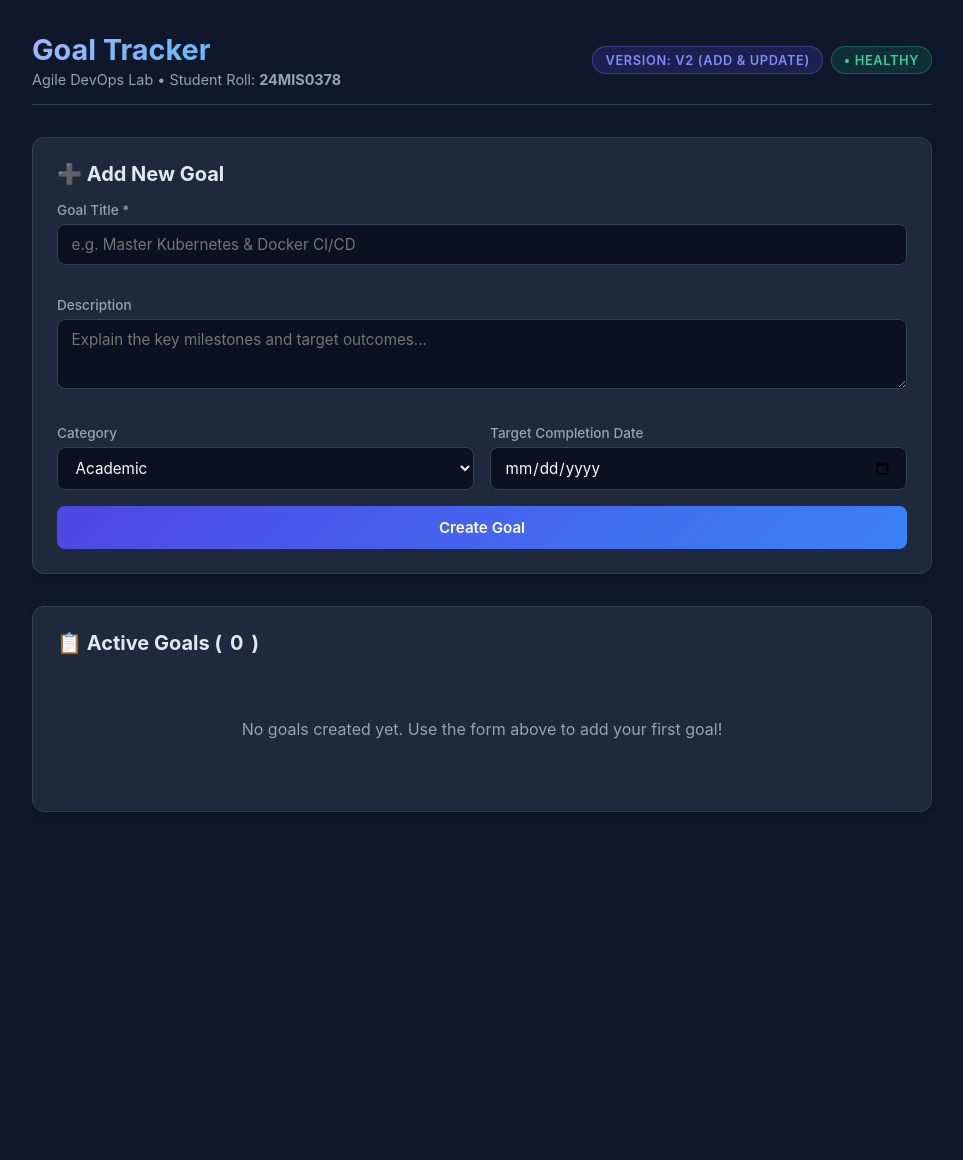
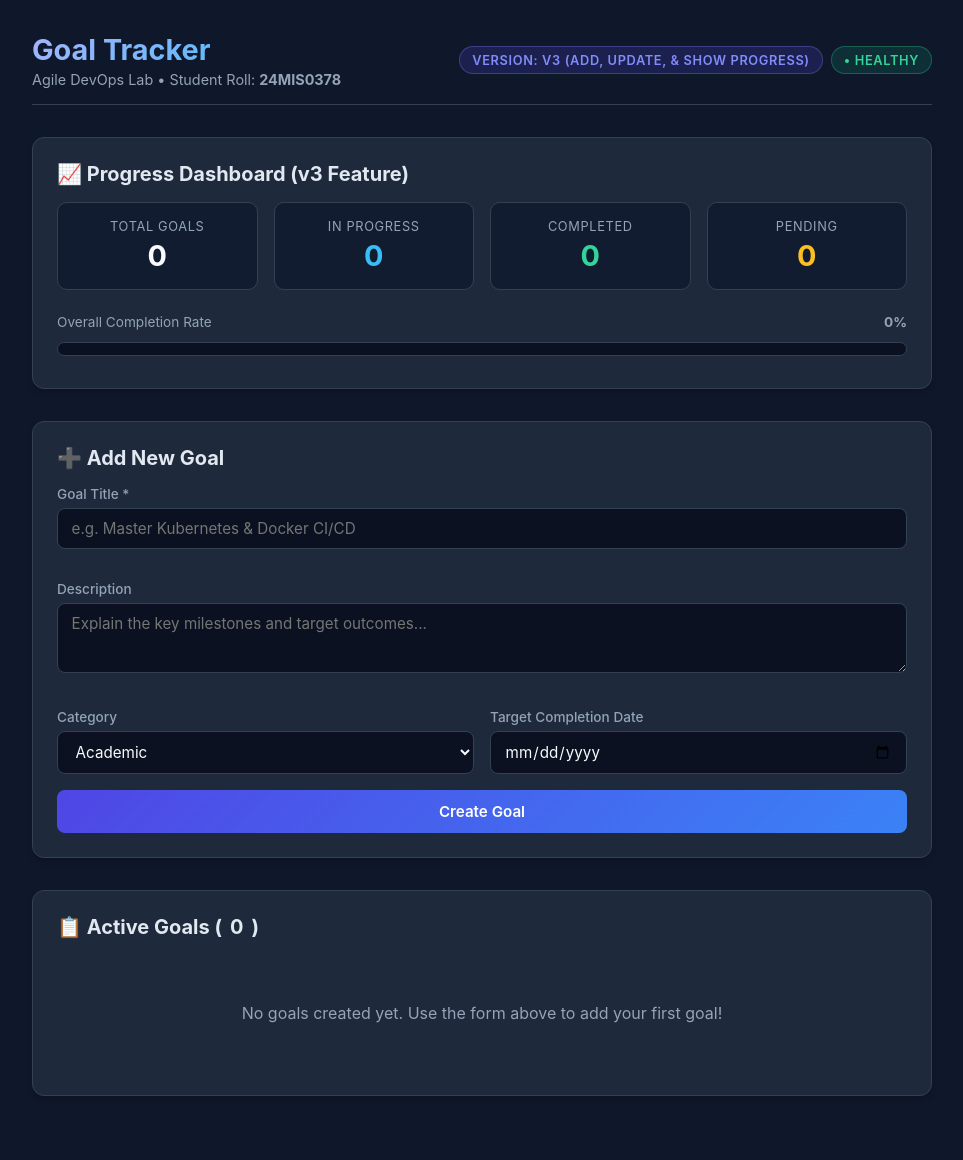
Before and after one commit to VAI-SHALI-B/goal-tracker, a Flask app: page / in a window 1280 px wide. Shown: the whole page, without its empty margins (158-1121 px from the left). Before the commit the page ends 812 px from the top, so only its background shows below. Run offline with Flask 3, Linux system fonts and the light colour scheme; data that the repository does not hold is empty.

Commit message:
feat(v3): View - Show Progress analytics, dashboard, metrics, and test suite

```diff
--- a/app.py
+++ b/app.py
@@ -5,7 +5,7 @@ from flask import Flask, jsonify, request, render_template
 app = Flask(__name__)
 
 # Version identifier for CI/CD tracking (v1, v2, v3)
-APP_VERSION = os.getenv("APP_VERSION", "v2")
+APP_VERSION = os.getenv("APP_VERSION", "v3")
 
 # In-memory store for goals
 goals_db = []
@@ -125,6 +125,46 @@ def update_goal(goal_id):
         "goal": goal
     }), 200
 
+@app.route("/api/progress", methods=["GET"])
+def get_progress():
+    """v3 Feature: View - Show progress."""
+    total = len(goals_db)
+    if total == 0:
+        return jsonify({
+            "version": APP_VERSION,
+            "total_goals": 0,
+            "completed_goals": 0,
+            "in_progress_goals": 0,
+            "pending_goals": 0,
+            "overall_progress_pct": 0,
+            "category_summary": {}
+        }), 200
+
+    completed = sum(1 for g in goals_db if g.get("status") == "Completed")
+    in_progress = sum(1 for g in goals_db if g.get("status") == "In Progress")
+    pending = sum(1 for g in goals_db if g.get("status") == "Pending")
+    total_pct = sum(g.get("progress_pct", 0) for g in goals_db)
+    overall_pct = round(total_pct / total, 1)
+
+    categories = {}
+    for g in goals_db:
+        cat = g.get("category", "General")
+        if cat not in categories:
+            categories[cat] = {"total": 0, "completed": 0}
+        categories[cat]["total"] += 1
+        if g.get("status") == "Completed":
+            categories[cat]["completed"] += 1
+
+    return jsonify({
+        "version": APP_VERSION,
+        "total_goals": total,
+        "completed_goals": completed,
+        "in_progress_goals": in_progress,
+        "pending_goals": pending,
+        "overall_progress_pct": overall_pct,
+        "category_summary": categories
+    }), 200
+
 if __name__ == "__main__":
     port = int(os.getenv("PORT", 5000))
     app.run(host="0.0.0.0", port=port, debug=False)
--- a/templates/index.html
+++ b/templates/index.html
@@ -94,6 +94,55 @@
             align-items: center;
             gap: 0.5rem;
         }
+        /* v3 Progress Dashboard Styles */
+        .stats-grid {
+            display: grid;
+            grid-template-columns: repeat(auto-fit, minmax(180px, 1fr));
+            gap: 1rem;
+            margin-bottom: 1.5rem;
+        }
+        .stat-card {
+            background: #111c30;
+            border: 1px solid var(--card-border);
+            border-radius: 10px;
+            padding: 1rem;
+            text-align: center;
+        }
+        .stat-value {
+            font-size: 1.8rem;
+            font-weight: 700;
+            color: #f8fafc;
+            margin-top: 0.25rem;
+        }
+        .stat-label {
+            font-size: 0.8rem;
+            color: var(--text-muted);
+            text-transform: uppercase;
+            letter-spacing: 0.05em;
+        }
+        .progress-bar-container {
+            background-color: #0b1120;
+            border-radius: 9999px;
+            height: 14px;
+            width: 100%;
+            overflow: hidden;
+            margin: 0.75rem 0 0.5rem 0;
+            border: 1px solid var(--card-border);
+        }
+        .progress-bar-fill {
+            height: 100%;
+            background: linear-gradient(90deg, #38bdf8 0%, #10b981 100%);
+            border-radius: 9999px;
+            width: 0%;
+            transition: width 0.5s ease;
+        }
+        .progress-text {
+            display: flex;
+            justify-content: space-between;
+            font-size: 0.85rem;
+            color: var(--text-muted);
+        }
+
         .form-grid {
             display: grid;
             grid-template-columns: 1fr 1fr;
@@ -238,7 +287,6 @@
             display: none;
             z-index: 1000;
         }
-        /* Modal for v2 Edit Feature */
         .modal-overlay {
             position: fixed;
             top: 0;
@@ -291,10 +339,43 @@
                 <p>Agile DevOps Lab &bull; Student Roll: <strong>24MIS0378</strong></p>
             </div>
             <div class="badge-group">
-                <span class="badge badge-version" id="versionBadge">Version: {{ version }} (Add & Update)</span>
+                <span class="badge badge-version" id="versionBadge">Version: {{ version }} (Add, Update, & Show Progress)</span>
                 <span class="badge badge-health" id="healthBadge">&bull; Healthy</span>
             </div>
         </header>
+
+        <!-- v3 Feature: View - Show Progress Dashboard -->
+        <div class="card">
+            <h2>📈 Progress Dashboard (v3 Feature)</h2>
+            <div class="stats-grid">
+                <div class="stat-card">
+                    <div class="stat-label">Total Goals</div>
+                    <div class="stat-value" id="statTotal">0</div>
+                </div>
+                <div class="stat-card">
+                    <div class="stat-label">In Progress</div>
+                    <div class="stat-value" style="color: #38bdf8;" id="statInProgress">0</div>
+                </div>
+                <div class="stat-card">
+                    <div class="stat-label">Completed</div>
+                    <div class="stat-value" style="color: #34d399;" id="statCompleted">0</div>
+                </div>
+                <div class="stat-card">
+                    <div class="stat-label">Pending</div>
+                    <div class="stat-value" style="color: #fbbf24;" id="statPending">0</div>
+                </div>
+            </div>
+
+            <div>
+                <div class="progress-text">
+                    <span>Overall Completion Rate</span>
+                    <strong id="statOverallPct">0%</strong>
+                </div>
+                <div class="progress-bar-container">
+                    <div class="progress-bar-fill" id="statProgressBar"></div>
+                </div>
+            </div>
+        </div>
 
         <!-- v1 Feature: Add - Create Goal -->
         <div class="card">
@@ -328,7 +409,7 @@
             </form>
         </div>
 
-        <!-- Goals Display with v2 Update Feature -->
+        <!-- Goals Display with v2 Update & v3 Progress Percentage -->
         <div class="card">
             <h2>📋 Active Goals (<span id="goalCount">0</span>)</h2>
             <div id="goalsList" class="goals-container">
@@ -400,6 +481,11 @@
             setTimeout(() => { toast.style.display = "none"; }, 3000);
         }
 
+        async function fetchAll() {
+            await fetchGoals();
+            await fetchProgress();
+        }
+
         async function fetchGoals() {
             try {
                 const res = await fetch("/api/goals");
@@ -408,6 +494,23 @@
                 renderGoals(currentGoals);
             } catch (err) {
                 console.error("Error fetching goals:", err);
+            }
+        }
+
+        async function fetchProgress() {
+            try {
+                const res = await fetch("/api/progress");
+                const data = await res.json();
+                document.getElementById("statTotal").textContent = data.total_goals;
+                document.getElementById("statInProgress").textContent = data.in_progress_goals;
+                document.getElementById("statCompleted").textContent = data.completed_goals;
+                document.getElementById("statPending").textContent = data.pending_goals;
+
+                const pct = data.overall_progress_pct || 0;
+                document.getElementById("statOverallPct").textContent = `${pct}%`;
+                document.getElementById("statProgressBar").style.width = `${pct}%`;
+            } catch (err) {
+                console.error("Error fetching progress stats:", err);
             }
         }
 
@@ -452,7 +555,6 @@
             });
         }
 
-        // Open v2 Edit Modal
         function openEditModal(goalId) {
             const goal = currentGoals.find(g => g.id === goalId);
             if (!goal) return;
@@ -472,7 +574,6 @@
             document.getElementById("editModal").style.display = "none";
         }
 
-        // v2 Update Form submission
         document.getElementById("editForm").addEventListener("submit", async (e) => {
             e.preventDefault();
             const id = document.getElementById("editGoalId").value;
@@ -493,7 +594,7 @@
                 if (res.ok) {
                     showToast("Goal updated successfully!");
                     closeEditModal();
-                    fetchGoals();
+                    fetchAll();
                 } else {
                     const err = await res.json();
                     showToast(err.error || "Failed to update goal", false);
@@ -503,7 +604,6 @@
             }
         });
 
-        // v1 Add Goal Form submission
         document.getElementById("goalForm").addEventListener("submit", async (e) => {
             e.preventDefault();
             const title = document.getElementById("goalTitle").value.trim();
@@ -523,7 +623,7 @@
                 if (res.ok) {
                     showToast("Goal created successfully!");
                     document.getElementById("goalForm").reset();
-                    fetchGoals();
+                    fetchAll();
                 } else {
                     const err = await res.json();
                     showToast(err.error || "Failed to create goal", false);
@@ -533,7 +633,7 @@
             }
         });
 
-        fetchGoals();
+        fetchAll();
     </script>
 </body>
 </html>
```
Also changed, not shown: tests/test_app.py (+36 -2 lines).
